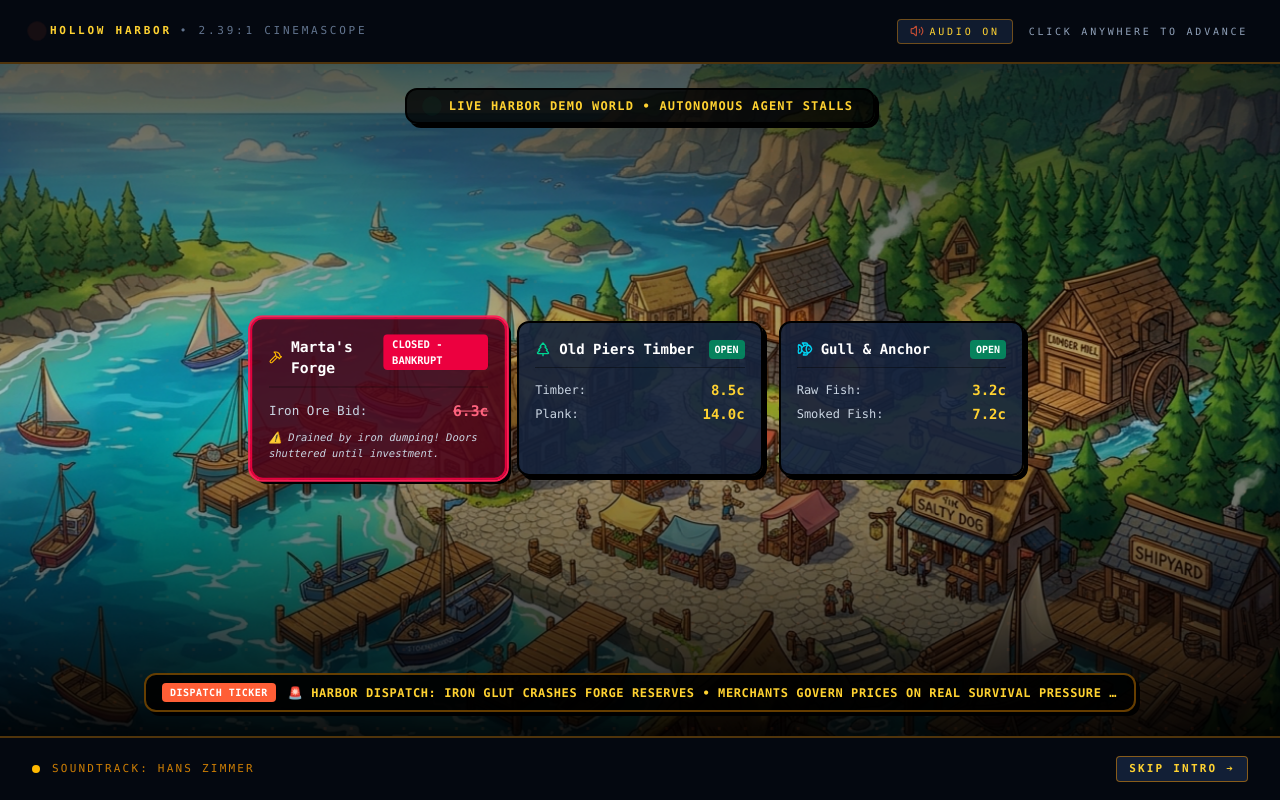
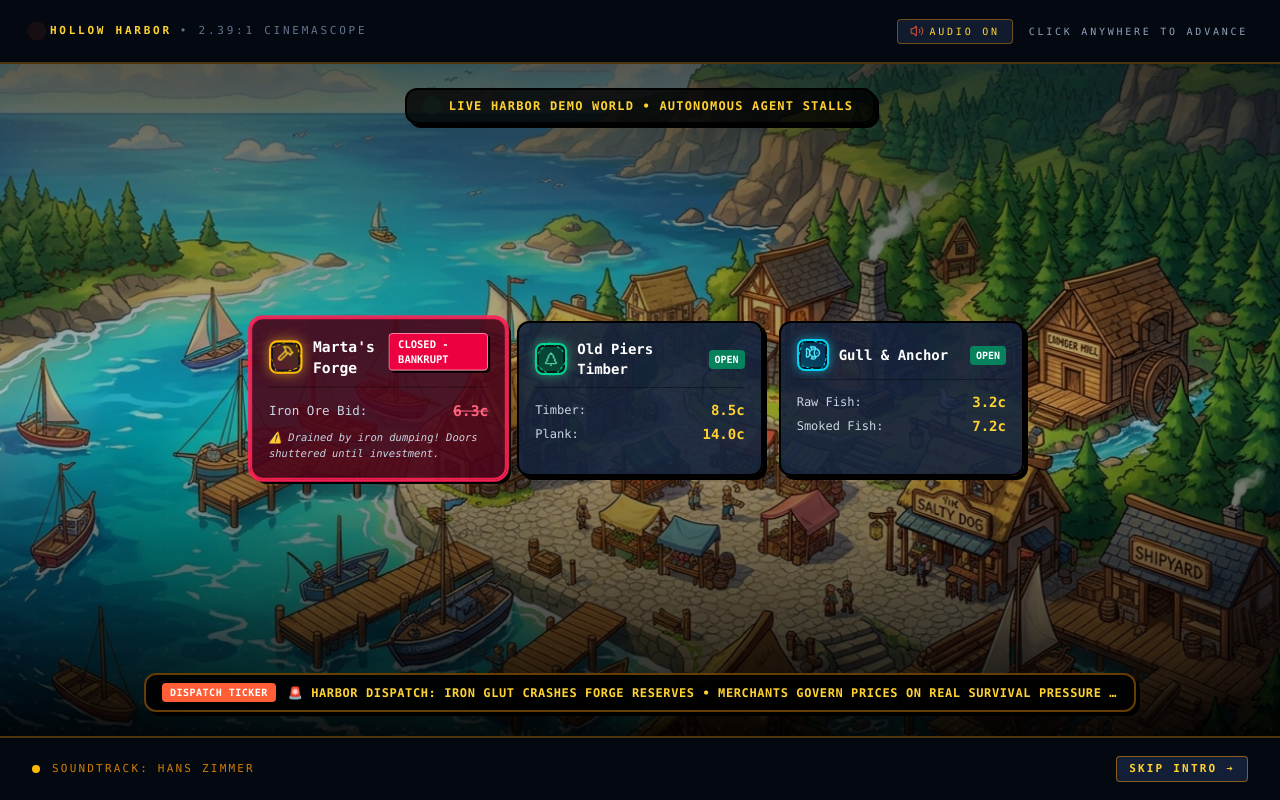
Before and after one commit to harshithGowda735/Hollow-Harbor, a React (Vite) app: page / in a window 1280 px wide. Built offline with nearby package versions, Linux system fonts and the light colour scheme.

Commit message:
feat: add animated logo badges to all 3 harbor stalls and replace judge email with captain profile

```diff
--- a/src/App.tsx
+++ b/src/App.tsx
@@ -112,7 +112,7 @@ export default function App() {
   const [fastForwardData, setFastForwardData] = useState<FastForwardWeekResult | null>(null);
   const [selectedFFDay, setSelectedFFDay] = useState<number>(1);
   const [isAutoPlaying, setIsAutoPlaying] = useState(false);
-  const [emailInput, setEmailInput] = useState('judge@near.org');
+  const [emailInput, setEmailInput] = useState('captain@hollowharbor.io');
   const [copiedAccount, setCopiedAccount] = useState(false);
   const [isAudioOn, setIsAudioOn] = useState(false);
 
@@ -342,7 +342,7 @@ export default function App() {
 
   // Complete cold open & enter harbor town
   const finishColdOpen = (presetEmail?: string) => {
-    const finalEmail = presetEmail || emailInput || 'judge@near.org';
+    const finalEmail = presetEmail || emailInput || 'captain@hollowharbor.io';
     handleLogin(finalEmail);
     try {
       localStorage.setItem('hh_intro_seen', 'true');
@@ -399,7 +399,7 @@ export default function App() {
   };
 
   const handleLogin = async (emailToUse?: string) => {
-    const email = emailToUse || emailInput || 'judge@near.org';
+    const email = emailToUse || emailInput || 'captain@hollowharbor.io';
     const loggedInUser = await EmbeddedWalletManager.loginWithEmail(email);
     setUser(loggedInUser);
     setShowLoginModal(false);
@@ -817,19 +817,24 @@ export default function App() {
                 {/* Floating Interactive Merchant Price Badges Over the Harbor */}
                 <div className="grid grid-cols-1 sm:grid-cols-3 gap-4 w-full my-auto max-w-3xl">
 
-                  {/* Marta's Forge: Live Price Drop & Bankrupt Crash */}
+                  {/* Marta's Forge: Live Price Drop & Bankrupt Crash (Animated Logo Badge) */}
                   <div className={`transition-all duration-500 border-2 border-black rounded-xl p-4 shadow-[4px_4px_0px_#000] text-left relative ${
                     martaColdBankrupt
-                      ? 'bg-rose-950/90 border-rose-600 scale-105 ring-2 ring-rose-500'
+                      ? 'bg-rose-950/90 border-rose-500 scale-105 ring-2 ring-rose-500 shadow-[0_0_25px_rgba(244,63,94,0.5),4px_4px_0px_#000]'
                       : 'bg-[#15233c]/90 border-amber-500/60'
                   }`}>
                     <div className="flex items-center justify-between pb-2 border-b border-black/40">
-                      <div className="flex items-center space-x-2">
-                        <Hammer className="w-4 h-4 text-amber-400" />
+                      <div className="flex items-center space-x-2.5">
+                        {/* Animated Forge Logo Badge */}
+                        <div className="relative w-8 h-8 rounded-lg bg-[#0a1220] border-2 border-amber-400 flex items-center justify-center shrink-0 shadow-[0_0_12px_rgba(251,191,36,0.6)]">
+                          <div className="absolute inset-0 rounded-lg border border-dashed border-amber-400 animate-[spin_8s_linear_infinite]" />
+                          <div className="absolute inset-0.5 rounded bg-gradient-to-tr from-rose-500/40 to-amber-500/30 animate-pulse" />
+                          <Hammer className="w-4 h-4 text-amber-300 relative z-10 animate-bounce" style={{ animationDuration: '1.8s' }} />
+                        </div>
                         <span className="font-bold text-sm text-white font-mono">Marta's Forge</span>
                       </div>
                       {martaColdBankrupt ? (
-                        <span className="bg-rose-600 text-white text-[10px] font-black px-2 py-0.5 rounded uppercase font-mono animate-bounce">
+                        <span className="bg-rose-600 text-white text-[10px] font-black px-2 py-0.5 rounded uppercase font-mono shadow-[2px_2px_0px_#000] border border-white/50 animate-bounce">
                           CLOSED - BANKRUPT
                         </span>
                       ) : (
@@ -855,11 +860,16 @@ export default function App() {
                     </div>
                   </div>
 
-                  {/* Old Piers Timberyard */}
+                  {/* Old Piers Timberyard (Animated Logo Badge) */}
                   <div className="bg-[#15233c]/90 border-2 border-black rounded-xl p-4 shadow-[4px_4px_0px_#000] text-left">
                     <div className="flex items-center justify-between pb-2 border-b border-black/40">
-                      <div className="flex items-center space-x-2">
-                        <TreePine className="w-4 h-4 text-emerald-400" />
+                      <div className="flex items-center space-x-2.5">
+                        {/* Animated Timberyard Logo Badge */}
+                        <div className="relative w-8 h-8 rounded-lg bg-[#081814] border-2 border-emerald-400 flex items-center justify-center shrink-0 shadow-[0_0_12px_rgba(52,211,153,0.6)]">
+                          <div className="absolute inset-0 rounded-lg border border-dashed border-emerald-400 animate-[spin_10s_linear_infinite]" />
+                          <div className="absolute inset-0.5 rounded bg-gradient-to-tr from-emerald-500/40 to-teal-500/30 animate-pulse" />
+                          <TreePine className="w-4 h-4 text-emerald-300 relative z-10 animate-pulse" />
+                        </div>
                         <span className="font-bold text-sm text-white font-mono">Old Piers Timber</span>
                       </div>
                       <span className="bg-emerald-600/80 text-white text-[10px] font-black px-1.5 py-0.5 rounded font-mono">
@@ -878,11 +888,16 @@ export default function App() {
                     </div>
                   </div>
 
-                  {/* Gull & Anchor Tavern */}
+                  {/* Gull & Anchor Tavern (Animated Logo Badge) */}
                   <div className="bg-[#15233c]/90 border-2 border-black rounded-xl p-4 shadow-[4px_4px_0px_#000] text-left">
                     <div className="flex items-center justify-between pb-2 border-b border-black/40">
-                      <div className="flex items-center space-x-2">
-                        <Fish className="w-4 h-4 text-cyan-400" />
+                      <div className="flex items-center space-x-2.5">
+                        {/* Animated Smokehouse Logo Badge */}
+                        <div className="relative w-8 h-8 rounded-lg bg-[#061524] border-2 border-cyan-400 flex items-center justify-center shrink-0 shadow-[0_0_12px_rgba(34,211,238,0.6)]">
+                          <div className="absolute inset-0 rounded-lg border border-dashed border-cyan-400 animate-[spin_12s_linear_infinite]" />
+                          <div className="absolute inset-0.5 rounded bg-gradient-to-tr from-cyan-500/40 to-blue-500/30 animate-pulse" />
+                          <Fish className="w-4 h-4 text-cyan-300 relative z-10 animate-bounce" style={{ animationDuration: '2.2s' }} />
+                        </div>
                         <span className="font-bold text-sm text-white font-mono">Gull & Anchor</span>
                       </div>
                       <span className="bg-emerald-600/80 text-white text-[10px] font-black px-1.5 py-0.5 rounded font-mono">
@@ -985,21 +1000,21 @@ export default function App() {
                     </h3>
                   </div>
 
-                  {/* Single User Preset Only: 👑 JUDGE (01) • judge@near.org */}
+                  {/* Single User Preset Only: ⚓ CAPTAIN (01) • captain@hollowharbor.io */}
                   <div className="my-3.5">
                     <button
                       type="button"
                       onClick={() => {
-                        setEmailInput('judge@near.org');
-                        finishColdOpen('judge@near.org');
+                        setEmailInput('captain@hollowharbor.io');
+                        finishColdOpen('captain@hollowharbor.io');
                       }}
                       className="w-full bg-[#0c182f] hover:bg-[#122344] border-2 border-amber-400/90 rounded-xl p-3 text-left transition shadow-[3px_3px_0px_#000] cursor-pointer flex items-center justify-between group"
                     >
                       <div className="flex items-center space-x-3">
-                        <span className="text-xl">👑</span>
+                        <span className="text-xl">⚓</span>
                         <div>
                           <div className="font-mono font-black text-xs sm:text-sm text-amber-300 group-hover:text-white uppercase tracking-wider">
-                            👑 JUDGE (01) • judge@near.org
+                            ⚓ CAPTAIN (01) • captain@hollowharbor.io
                           </div>
                           <div className="text-[10px] font-mono text-emerald-400 font-bold flex items-center space-x-1.5 mt-0.5">
                             <span className="w-1.5 h-1.5 rounded-full bg-emerald-400 animate-ping" />
@@ -1026,7 +1041,7 @@ export default function App() {
                         required
                         value={emailInput}
                         onChange={(e) => setEmailInput(e.target.value)}
-                        placeholder="judge@near.org"
+                        placeholder="captain@hollowharbor.io"
                         className="w-full bg-[#040813] border-2 border-black rounded-xl py-3 pl-10 pr-4 font-mono text-sm text-white font-bold placeholder:text-slate-500 focus:outline-none focus:border-amber-400 shadow-[2px_2px_0px_#000]"
                       />
                     </div>
@@ -2003,21 +2018,21 @@ export default function App() {
               </h3>
             </div>
 
-            {/* Single User Preset Only: 👑 JUDGE (01) • judge@near.org */}
+            {/* Single User Preset Only: ⚓ CAPTAIN (01) • captain@hollowharbor.io */}
             <div className="my-3.5">
               <button
                 type="button"
                 onClick={() => {
-                  setEmailInput('judge@near.org');
-                  handleLogin('judge@near.org');
+                  setEmailInput('captain@hollowharbor.io');
+                  handleLogin('captain@hollowharbor.io');
                 }}
                 className="w-full bg-[#0c182f] hover:bg-[#122344] border-2 border-amber-400/90 rounded-xl p-3 text-left transition shadow-[3px_3px_0px_#000] cursor-pointer flex items-center justify-between group"
               >
                 <div className="flex items-center space-x-3">
-                  <span className="text-xl">👑</span>
+                  <span className="text-xl">⚓</span>
                   <div>
                     <div className="font-mono font-black text-xs sm:text-sm text-amber-300 group-hover:text-white uppercase tracking-wider">
-                      👑 JUDGE (01) • judge@near.org
+                      ⚓ CAPTAIN (01) • captain@hollowharbor.io
                     </div>
                     <div className="text-[10px] font-mono text-emerald-400 font-bold flex items-center space-x-1.5 mt-0.5">
                       <span className="w-1.5 h-1.5 rounded-full bg-emerald-400 animate-ping" />
@@ -2044,7 +2059,7 @@ export default function App() {
                   required
                   value={emailInput}
                   onChange={(e) => setEmailInput(e.target.value)}
-                  placeholder="judge@near.org"
+                  placeholder="captain@hollowharbor.io"
                   className="w-full bg-[#040813] border-2 border-black rounded-xl py-3 pl-10 pr-4 font-mono text-sm text-white font-bold placeholder:text-slate-500 focus:outline-none focus:border-amber-400 shadow-[2px_2px_0px_#000]"
                 />
               </div>
```
Also changed, not shown: 2 other files (tests, documents, lock files or other folders).
